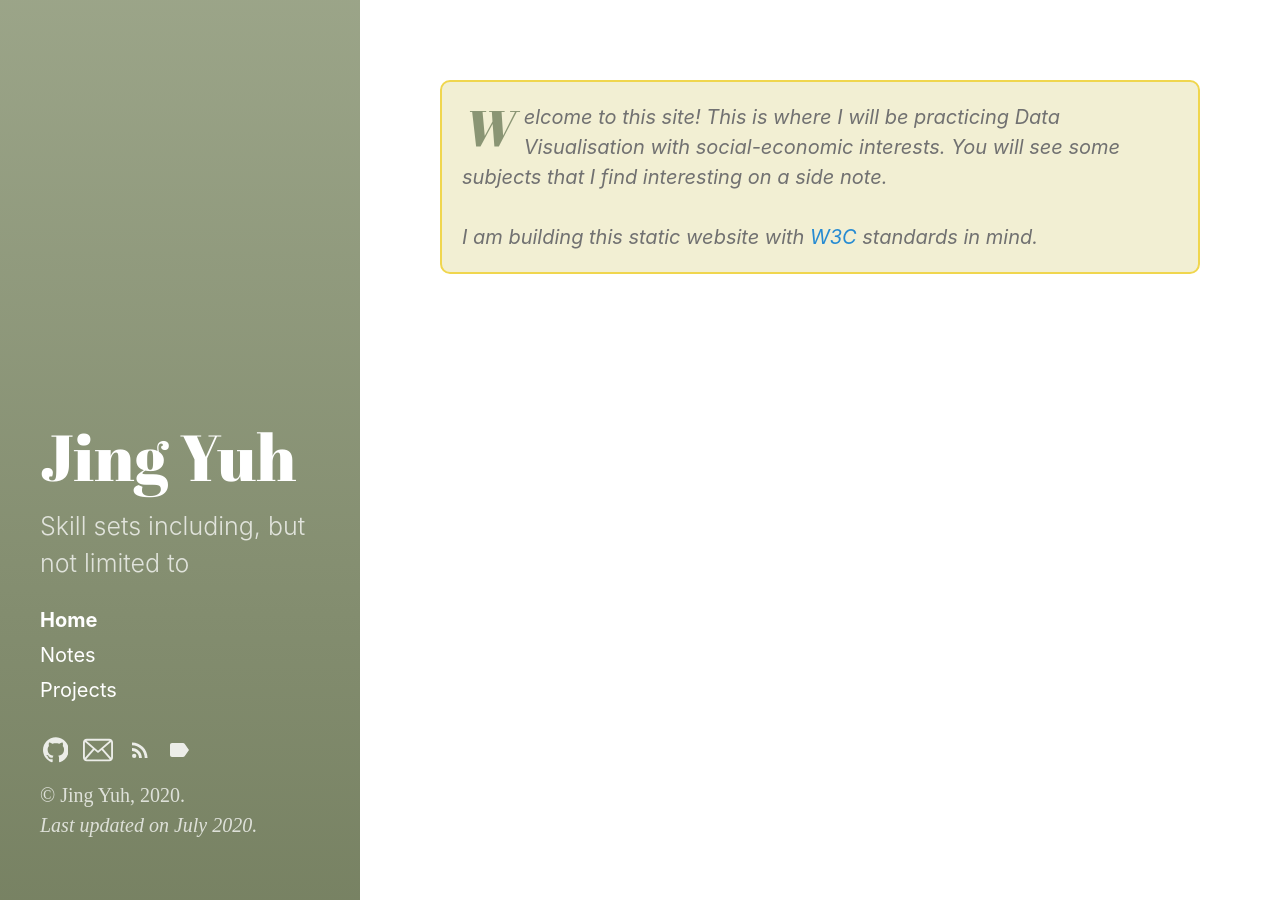
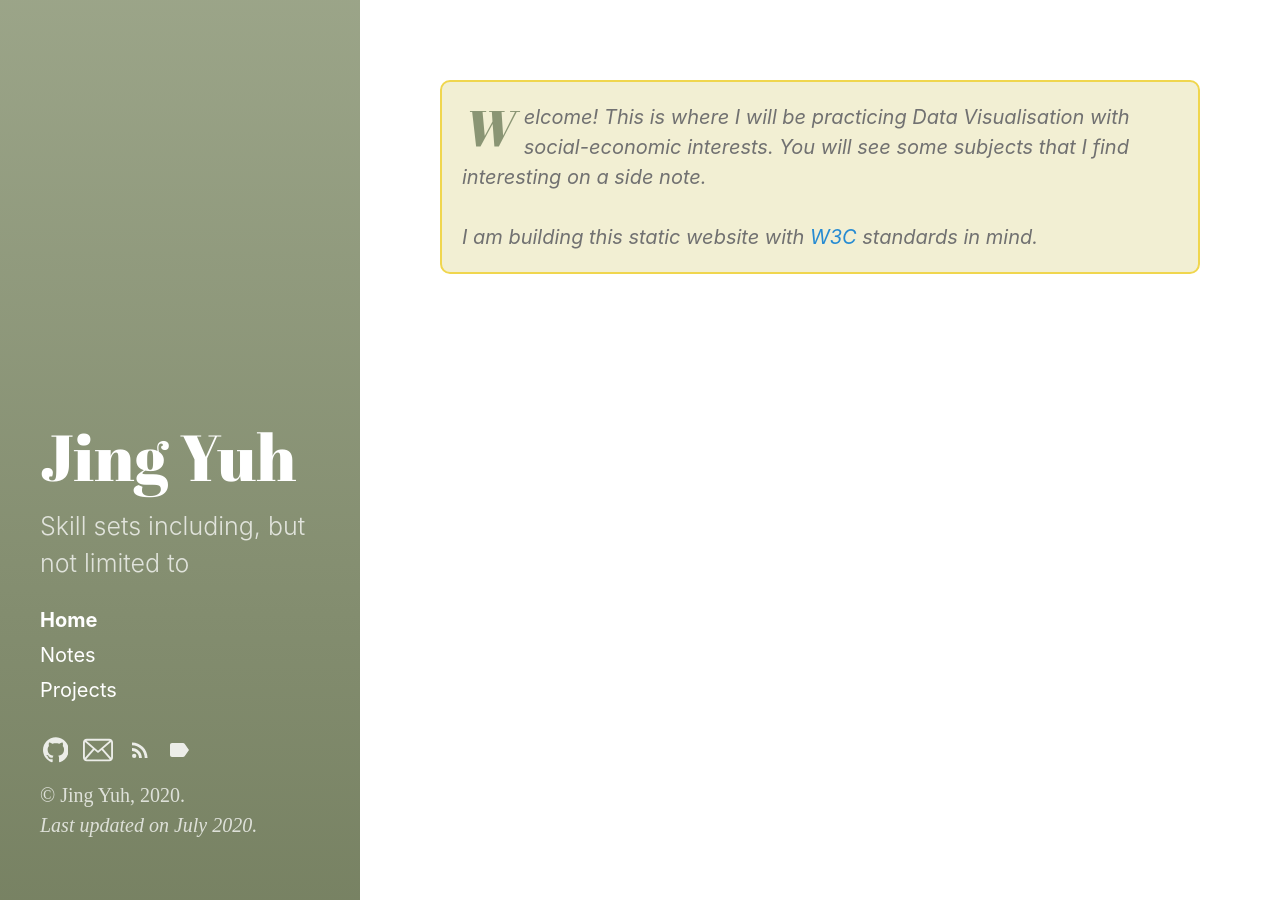
Before and after one commit to jyang123-bit/Website, a Jekyll site: the page built from index.html, in a window 1280 px wide. Built offline with Jekyll 4.4.1, drawn with Linux system fonts in a browser that asks for light colours; the list of posts is cut into pages by our own code.

Commit message:
Update index.html

```diff
--- a/index.html
+++ b/index.html
@@ -3,7 +3,7 @@
 title: Home
 ---
 
-<p class="message"><span class="padded-dropcap">W</span>elcome to this site! This is where I will be practicing Data Visualisation with social-economic interests.
+<p class="message"><span class="padded-dropcap">W</span>elcome! This is where I will be practicing Data Visualisation with social-economic interests.
 You will see some subjects that I find interesting on a side note.
 <br>
 <br>
```
